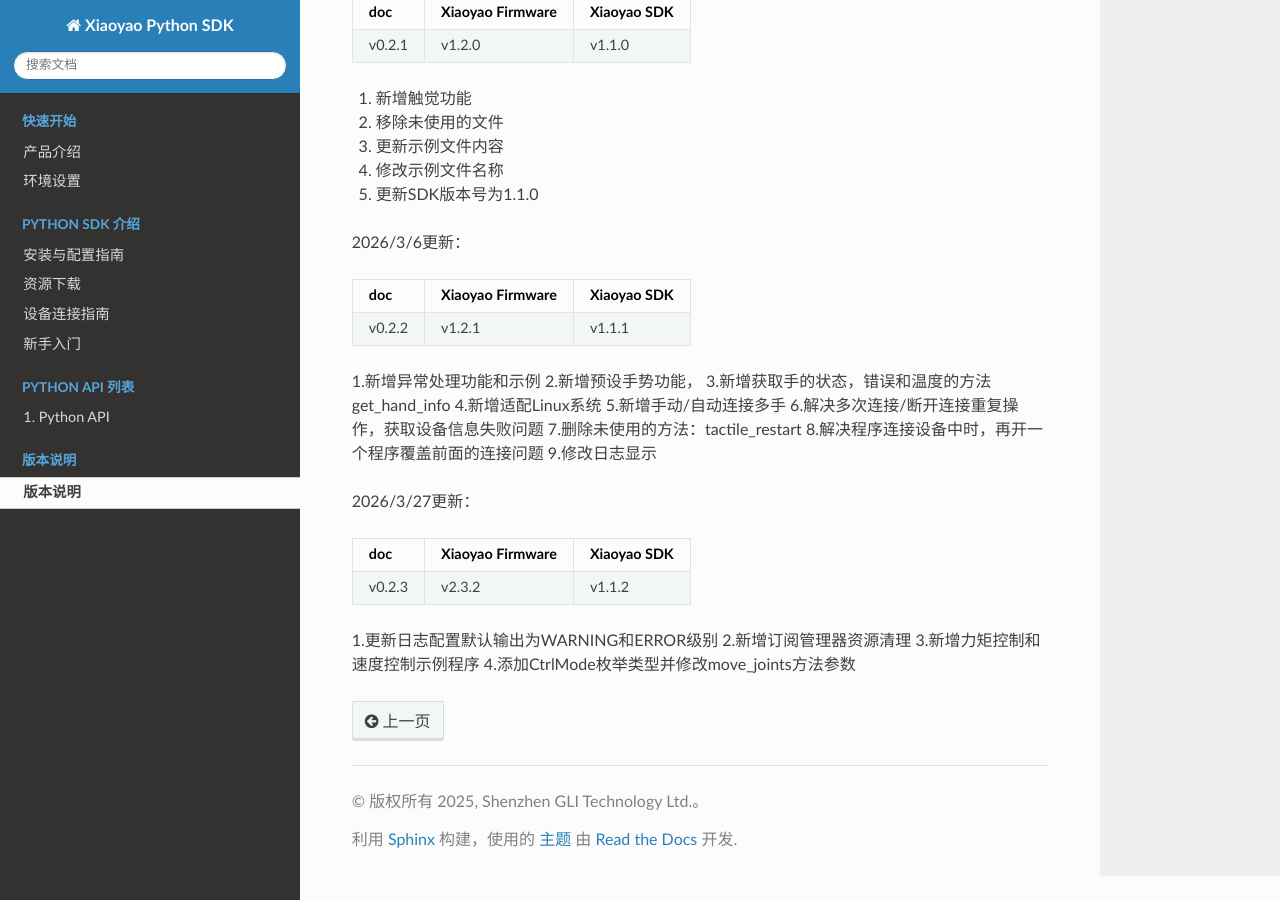
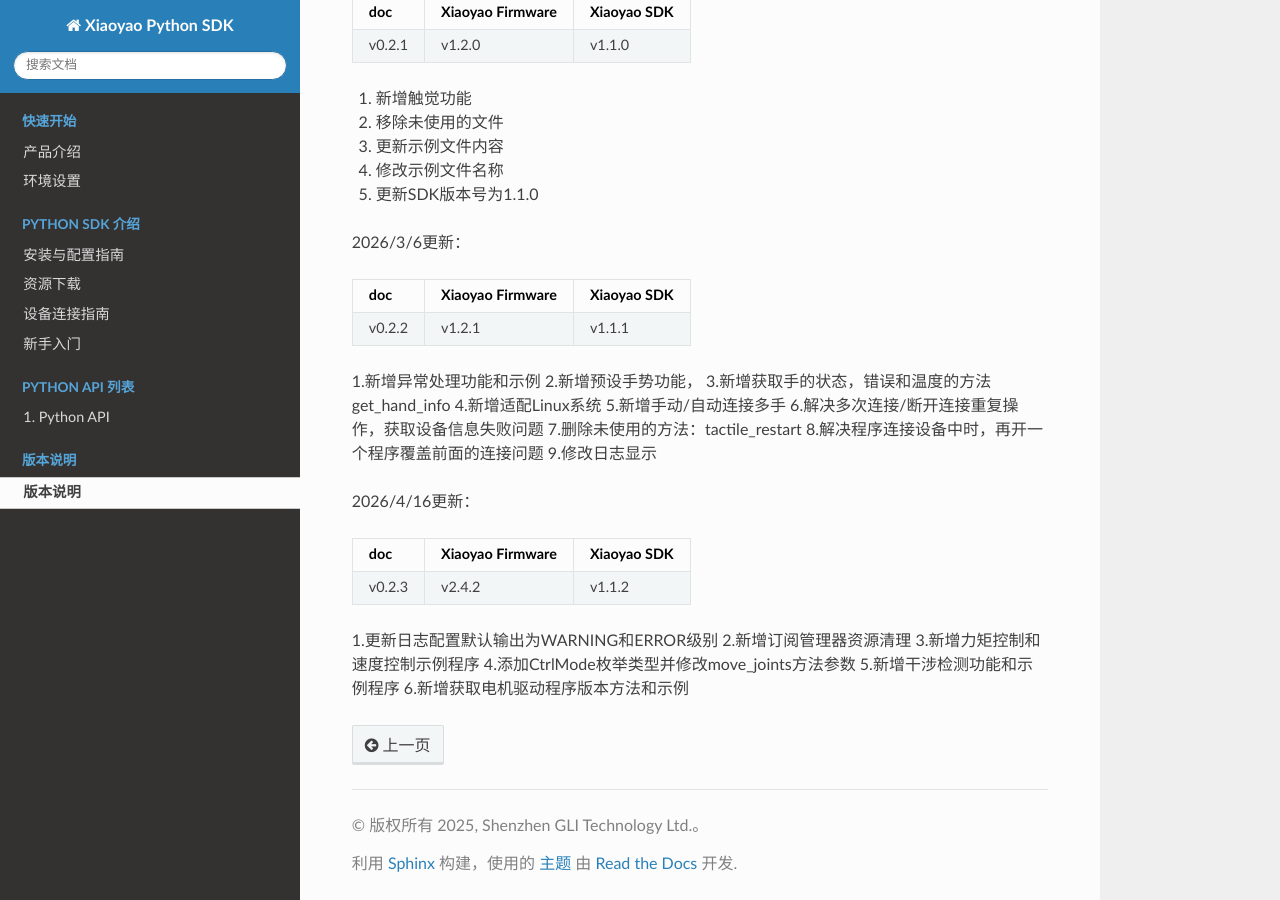
Before and after one commit to gli-sdk/GHand-Python-SDK, a Sphinx documentation site: the page built from docs/source/version.rst, in a window 1280 px wide and 900 px high, scrolled down 1213 px. Built offline with Sphinx 7.4.7 and the Read the Docs theme 3.1.0, drawn with Linux system fonts in a browser that asks for light colours.

Commit message:
docs(version): 更新版本文档并添加新功能说明
- 更新日期从2026/3/27改为2026/4/16
- 更新Xiaoyao Firmware版本从v2.3.2到v2.4.2
- 添加新功能列表：干涉检测功能、获取电机驱动程序版本方法
- 新增力矩控制和速度控制示例程序
- 新增订阅管理器资源清理功能

```diff
--- a/docs/source/version.rst
+++ b/docs/source/version.rst
@@ -79,14 +79,16 @@
 8.解决程序连接设备中时，再开一个程序覆盖前面的连接问题
 9.修改日志显示
 
-2026/3/27更新：
+2026/4/16更新：
 
 +-------------+------------------+--------------+
 |    doc      | Xiaoyao Firmware |  Xiaoyao SDK |
 +=============+==================+==============+
-|   v0.2.3    |      v2.3.2      |    v1.1.2    |
+|   v0.2.3    |      v2.4.2      |    v1.1.2    |
 +-------------+------------------+--------------+
 1.更新日志配置默认输出为WARNING和ERROR级别
 2.新增订阅管理器资源清理
 3.新增力矩控制和速度控制示例程序
 4.添加CtrlMode枚举类型并修改move_joints方法参数
+5.新增干涉检测功能和示例程序
+6.新增获取电机驱动程序版本方法和示例
```
Also changed, not shown: 1 other file.
